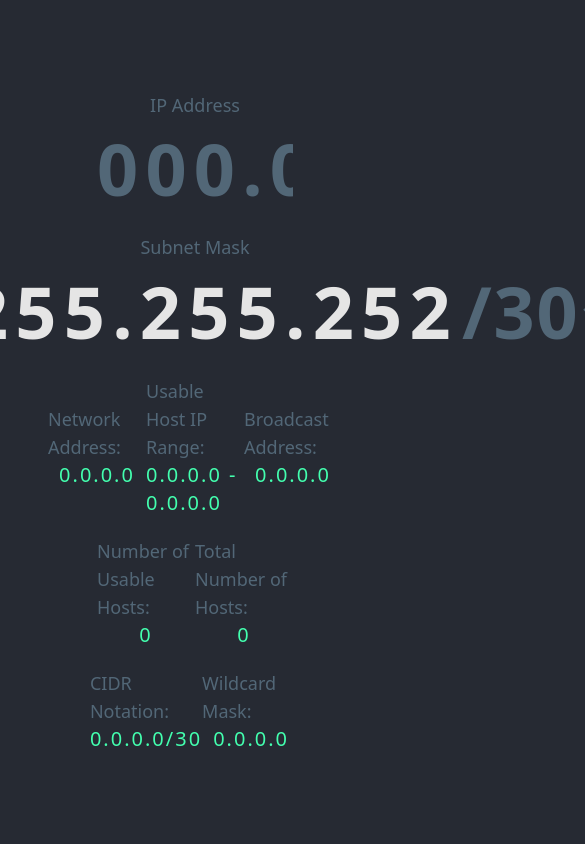
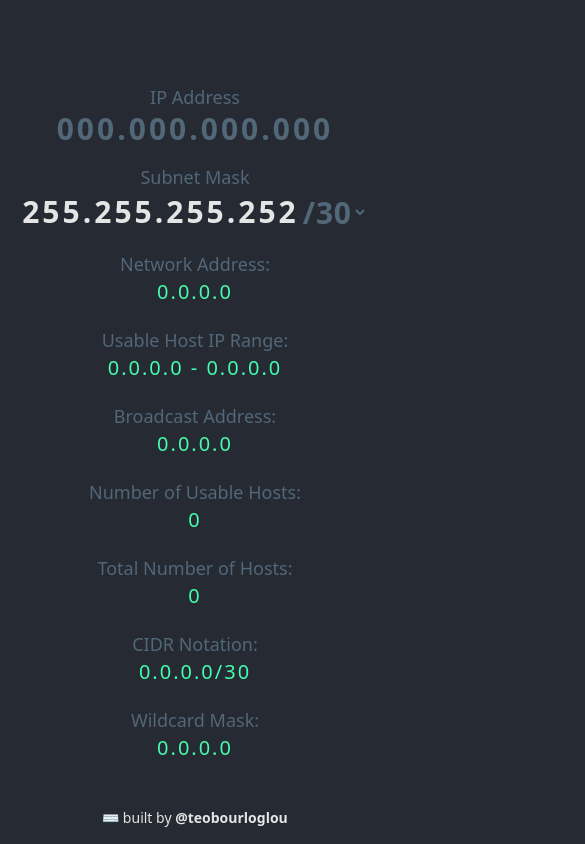
Before and after one commit to teobourloglou/subnet-calculator, a plain HTML site: page index.html in a window 390 px wide. Shown: the whole page, 585 px wide, since content can reach past the window. Drawn offline with nearby package versions, Linux system fonts and the light colour scheme.

Commit message:
[feat] Add responsive design

```diff
--- a/index.html
+++ b/index.html
@@ -26,10 +26,10 @@
 <body x-data="subnetLogic" class="min-h-screen bg-background">
     <div class="max-w-7xl h-screen py-8 flex items-center justify-center flex-col gap-10 mx-auto relative">
         <!-- <h1 class="text-6xl font-bold text-[#a1b7bd]">IPv4 Subnet Calculator</h1> -->
-        <div class="w-full flex flex-col items-center p-12">
+        <div class="w-full flex flex-col items-center p-4 lg:p-12">
             <label for="ip_address" class="text-sub text-lg">IP Address</label>
             <div class="flex justify-center items-center mb-4">
-                <input x-model="ip_address" x-on:input="ipAddressChange" name="ip_address" type="text" class="text-neutral-200 w-2/3 text-7xl text-center font-semibold tracking-widest bg-transparent border-none placeholder:text-sub focus:border-none focus:outline-none" placeholder="000.000.000.000">
+                <input x-model="ip_address" x-on:input="ipAddressChange" name="ip_address" type="text" class="text-neutral-200 w-full xl:w-2/3 text-3xl sm:text-5xl md:text-6xl lg:text-7xl text-center font-semibold tracking-widest bg-transparent border-none placeholder:text-sub focus:border-none focus:outline-none" placeholder="000.000.000.000">
             </div>
             <!-- <span class="text-sub cursor-pointer">hold
                 <svg xmlns="http://www.w3.org/2000/svg" class="icon icon-tabler icon-tabler-command inline w-5" width="24" height="24" viewBox="0 0 24 24" stroke-width="2" stroke="currentColor" fill="none" stroke-linecap="round" stroke-linejoin="round"><path stroke="none" d="M0 0h24v24H0z" fill="none"><path d="M7 9a2 2 0 1 1 2 -2v10a2 2 0 1 1 -2 -2h10a2 2 0 1 1 -2 2v-10a2 2 0 1 1 2 2h-10" /></svg>
@@ -38,8 +38,8 @@
             <label for="subnet_mask" class="text-sub text-lg">Subnet Mask</label>
             <div class="flex justify-center items-center mb-4">
                 <!-- <input x-model="subnet_mask" x-on:input="subnetMaskChange" name="subnet_mask" type="text" class="text-neutral-200  text-7xl text-right font-semibold tracking-widest bg-transparent border-none placeholder:text-sub focus:border-none focus:outline-none" placeholder="255.255.255.000"> -->
-                <span x-text="subnet_mask_dec" class="text-neutral-200  text-7xl text-right font-semibold tracking-widest bg-transparent border-none placeholder:text-sub focus:border-none focus:outline-none"></span>
-                <select x-model="subnet_mask" x-on:change="subnetMaskChange" class="text-sub text-7xl text-left font-semibold tracking-wide bg-transparent border-none" name="" id="">
+                <span x-text="subnet_mask_dec" class="text-neutral-200 text-3xl sm:text-5xl md:text-6xl lg:text-7xl text-right font-semibold tracking-widest bg-transparent border-none placeholder:text-sub focus:border-none focus:outline-none"></span>
+                <select x-model="subnet_mask" x-on:change="subnetMaskChange" class="text-sub text-3xl sm:text-5xl md:text-6xl lg:text-7xl text-left font-semibold tracking-wide bg-transparent border-none" name="" id="">
                     <template x-for="number in Array.from({ length: 30 }, (_, index) => index + 1).reverse()">
                         <option class="text-base" x-text="`/${number}`" x-bind:value="number"></option>
                     </template>
@@ -47,45 +47,43 @@
             </div>
             <div class="flex justify-center items-center gap-y-5 flex-wrap">
                 <!-- Network Address -->
-                <div class="basis-1/3 flex flex-col justify-center items-center">
+                <div class="basis-full sm:basis-1/2 md:basis-1/3 flex flex-col justify-center items-center">
                     <span class="text-sub text-lg">Network Address:</span>
                     <span x-text="network_address" class="text-main text-xl tracking-widest"></span>
                 </div>
                 <!-- Usable Host IP Range -->
-                <div class="basis-1/3 flex flex-col justify-center items-center">
+                <div class="basis-full sm:basis-1/2 md:basis-1/3 flex flex-col justify-center items-center">
                     <span class="text-sub text-lg">Usable Host IP Range:</span>
                     <span x-text="ip_range" class="text-main text-xl tracking-widest">192.168.1.1 - 192.168.1.254</span>
                 </div>
                 <!-- Broadcast Address -->
-                <div class="basis-1/3 flex flex-col justify-center items-center">
+                <div class="basis-full sm:basis-1/2 md:basis-1/3 flex flex-col justify-center items-center">
                     <span class="text-sub text-lg">Broadcast Address:</span>
                     <span x-text="broadcast_address" class="text-main text-xl tracking-widest">192.168.1.255</span>
                 </div>
                 <!-- Number of usable hosts -->
-                <div class="basis-1/3 flex flex-col justify-center items-center">
+                <div class="basis-full sm:basis-1/2 md:basis-1/3 flex flex-col justify-center items-center">
                     <span class="text-sub text-lg">Number of Usable Hosts:</span>
                     <span x-text="usable_hosts" class="text-main text-xl tracking-widest">254</span>
                 </div>
                 <!-- Total number of hosts -->
-                <div class="basis-1/3 flex flex-col justify-center items-center">
+                <div class="basis-full sm:basis-1/2 md:basis-1/3 flex flex-col justify-center items-center">
                     <span class="text-sub text-lg">Total Number of Hosts:</span>
                     <span x-text="total_hosts" class="text-main text-xl tracking-widest">256</span>
                 </div>
                 <!-- CIDR Notation -->
-                <div class="basis-1/3 flex flex-col justify-center items-center">
+                <div class="basis-full sm:basis-1/2 md:basis-1/3 flex flex-col justify-center items-center">
                     <span class="text-sub text-lg">CIDR Notation:</span>
                     <span x-text="cidr_notation" class="text-main text-xl tracking-widest">192.168.1.0/24</span>
                 </div>
                 <!-- Wildcard Mask -->
-                <div class="basis-1/3 flex flex-col justify-center items-center">
+                <div class="basis-full sm:basis-1/2 md:basis-1/3 flex flex-col justify-center items-center">
                     <span class="text-sub text-lg">Wildcard Mask:</span>
                     <span x-text="wildcard_mask" class="text-main text-xl tracking-widest">0.0.0.255</span>
                 </div>
             </div>
-            <!-- <div class="">
-                <h3>All 64 of the Possible /30 Networks for 94.69.206.1</h3>
-            </div> -->
         </div>
+        <p class="bottom-4 text-sm absolute leading-5 text-center text-neutral-200">⌨️ built by <a class="font-bold hover:text-main transition-colors duration-500" target="_blank" href="https://github.com/teobourloglou">@teobourloglou</a></p>
     </div>
 </body>
 </html>
```
